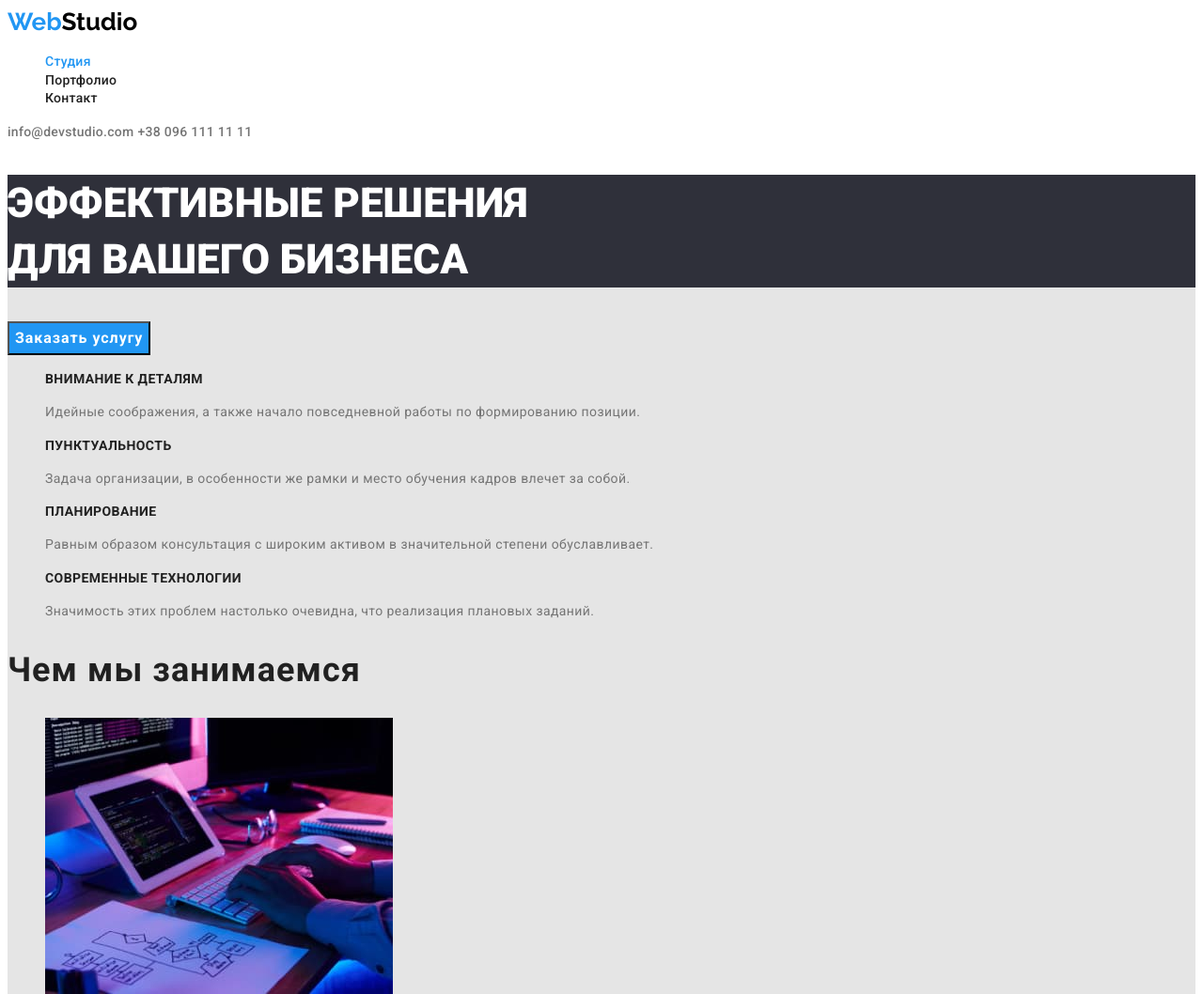
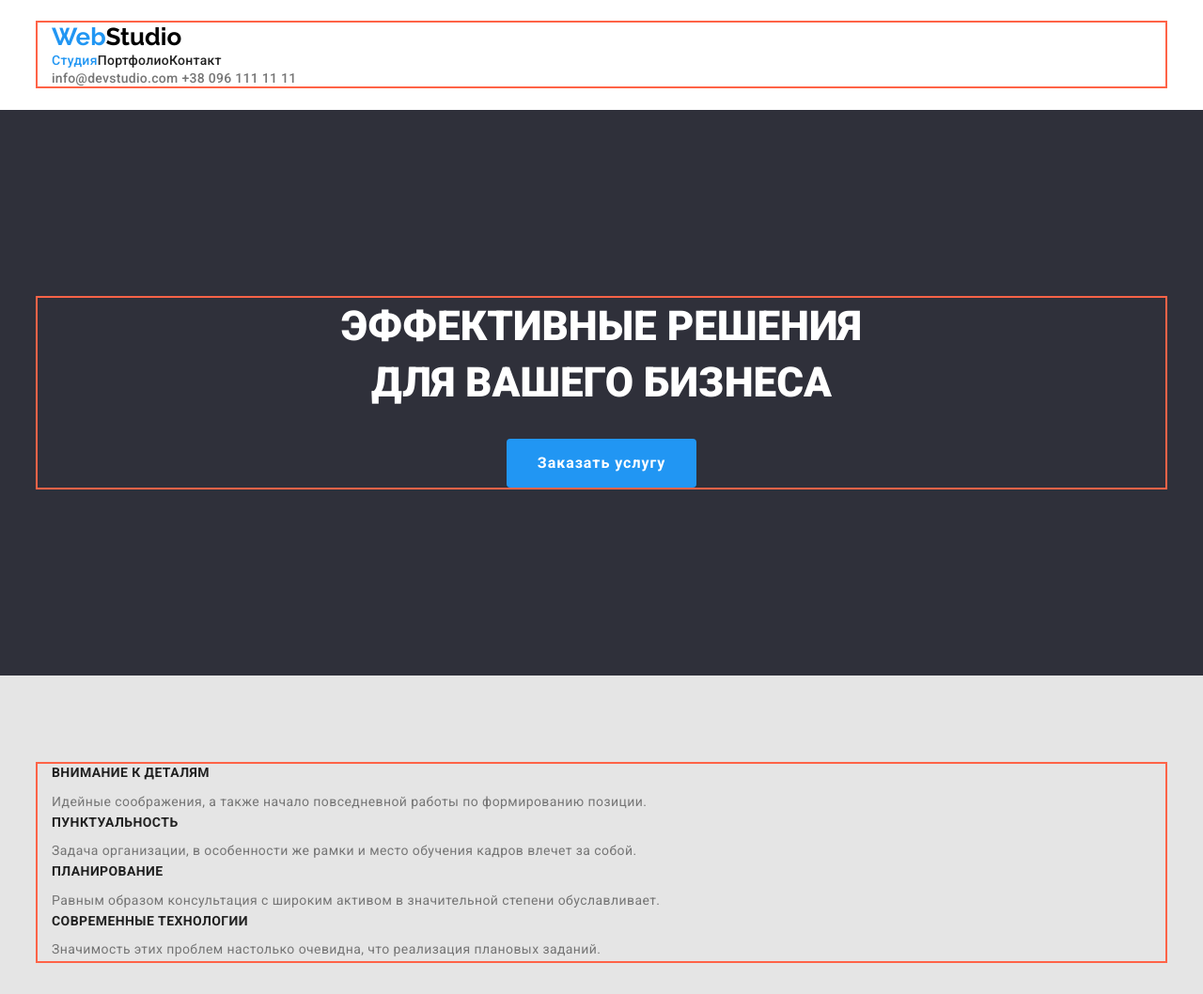
Before and after one commit to Zhenya240315/goit-markup-hw-03, a plain HTML site: page index.html in a window 1280 px wide. Shown: the top 1058 px of the page at 94% size. Drawn offline with nearby package versions, Linux system fonts and the light colour scheme.

Commit message:
1/3-hw-03

```diff
--- a/css/styles.css
+++ b/css/styles.css
@@ -1,8 +1,39 @@
+html{
+  box-sizing: border-box;
+}
+
+*,
+*::before,
+*::after {
+box-sizing: inherit;
+}
 :root {
   --title-color: #212121;
   --text-color: #757575;
   --accent-color: #2196f3;
   --main-backgroud: #e5e5e5;
+}
+p,h1,h2,h3,h4,h5,h6 {
+  margin: 0;
+}
+ul,ol {
+  margin: 0;
+  padding-left: 0;
+}
+.container {
+  width: 100%;
+  max-width: 1200px;
+  padding-left: 15px;
+  padding-right: 15px;
+  margin-left: auto;
+  margin-right: auto;
+  outline: 2px solid tomato;
+}
+button{
+  border: 1px solid transparent;
+}
+img {
+  display: block;
 }
 
 body {
@@ -11,6 +42,10 @@ body {
 }
 
 /*-----------header----------- */
+.header{
+  padding-top: 24px;
+  padding-bottom: 25px;
+}
 ul {
   list-style: none;
 }
@@ -36,6 +71,10 @@ ul {
 .header-list .header-link.current {
   color: #2196f3;
 }
+.header-list{
+  display: flex;
+}
+
 .header-link {
   font-family: "Roboto";
   font-weight: 500;
@@ -73,16 +112,24 @@ ul {
 .main {
   background-color: var(--main-backgroud);
 }
+.title {
+  background-color: #2f303a;
+  padding-top: 200px;
+  padding-bottom: 200px;
+  text-align: center;
+}
 .title-item {
   font-family: "Roboto";
   font-weight: 900;
   font-size: 44px;
   line-height: calc(60 / 44);
-  background-color: #2f303a;
+
   color: #ffffff;
 }
 
 .title-btn {
+  border-radius: 4px;
+  padding: 10px 32px;
   font-family: "Roboto";
   font-weight: 700;
   font-size: 16px;
@@ -90,13 +137,22 @@ ul {
   letter-spacing: 0.06em;
   background-color: var(--accent-color);
   color: #ffffff;
+  display: block;
+  min-width: 200px;
+
+  margin: 30px auto 0;
+
+}
+.description {
+  padding-top: 94px;
+
 }
 
 .description-title {
   font-size: 14px;
   line-height: 1.33;
   letter-spacing: 0.03em;
-
+  margin-bottom: 10px;
   color: var(--title-color);
 }
 
@@ -113,11 +169,17 @@ ul {
   letter-spacing: 0.03em;
   color: var(--title-color);
 }
+.work{
+  padding-top: 94px;
+
+}
 
 /*-----------Team-----------*/
 
 .team {
   background: #f5f4fa;
+  padding-top: 94px;
+  padding-bottom: 94px;
 }
 
 .team-title {
@@ -125,6 +187,8 @@ ul {
   line-height: calc(42 / 36);
   letter-spacing: 0.03em;
   color: var(--title-color);
+  padding-top: 94px;
+  padding-bottom: 50px;
 }
 
 .team-name {
@@ -145,6 +209,8 @@ ul {
 /*-----------footer-----------*/
 .ftr {
   background: #2f303a;
+  padding-top: 60px;
+  padding-bottom: 60px;
 }
 
 .ftr-studio {
@@ -164,6 +230,7 @@ ul {
   font-size: 14px;
   line-height: calc(24 / 14);
   letter-spacing: 0.03em;
+  margin-top: 20px;
   color: #ffffff;
 }
 
@@ -174,6 +241,8 @@ ul {
   letter-spacing: 0.03em;
   text-decoration: none;
   color: rgba(255, 255, 255, 0.6);
+  margin-top: 9px;
+  margin-bottom: 9px;
 }
 
 .footer-tel {
--- a/index.html
+++ b/index.html
@@ -5,17 +5,25 @@
     <meta http-equiv="X-UA-Compatible" content="IE=edge" />
     <meta name="viewport" content="width=device-width, initial-scale=1.0" />
     <title>Webstudio</title>
-    <link rel="stylesheet" href="./css/styles.css" />
+
     <link rel="preconnect" href="https://fonts.googleapis.com" />
     <link
       href="https://fonts.googleapis.com/css2?family=Raleway:wght@700&family=Roboto:wght@400;500;700;900&display=swap"
       rel="stylesheet"
     />
+    <link
+      rel="stylesheet"
+      href="https://cdnjs.cloudflare.com/ajax/libs/modern-normalize/1.1.0/modern-normalize.min.css"
+    />
     <link rel="preconnect" href="https://fonts.gstatic.com" crossorigin />
+    <link rel="stylesheet" href="./css/styles.css" />
   </head>
 
   <body class="body">
+
+
     <header class="header">
+      <div class="container">
 <nav>
   <a class="logo" href="/">Web<span class="studio">Studio</span></a>
   <ul class="header-list">
@@ -30,52 +38,55 @@
     </li>
   </ul>
 </nav>
-      <a href="mailto:info@devstudio.com" class="header-mail"
-        >info@devstudio.com</a
-      >
+
+       <a href="mailto:info@devstudio.com" class="header-mail">info@devstudio.com</a>
         <a href="tel:+380961111111" class="header-tel">+38 096 111 11 11</a>
+      </div>
     </header>
+
 
     <main class="main">
       <section class="title">
+        <div class="container">
 <h1 class="title-item">ЭФФЕКТИВНЫЕ РЕШЕНИЯ <br />ДЛЯ ВАШЕГО БИЗНЕСА</h1>
 <button class="title-btn" type="button">Заказать услугу</button>
+        </div>
+
       </section>
 
       <section class="description">
+        <div class="container">
 <ul>
   <li>
     <h3 class="description-title">ВНИМАНИЕ К ДЕТАЛЯМ</h3>
     <p class="description-text">
-              Идейные соображения, а также начало повседневной работы по
-              формированию позиции.
+      Идейные соображения, а также начало повседневной работы по формированию позиции.
     </p>
   </li>
   <li>
     <h3 class="description-title">ПУНКТУАЛЬНОСТЬ</h3>
     <p class="description-text">
-              Задача организации, в особенности же рамки и место обучения кадров
-              влечет за собой.
+      Задача организации, в особенности же рамки и место обучения кадров влечет за собой.
     </p>
   </li>
   <li>
     <h3 class="description-title">ПЛАНИРОВАНИЕ</h3>
     <p class="description-text">
-              Равным образом консультация с широким активом в значительной
-              степени обуславливает.
+      Равным образом консультация с широким активом в значительной степени обуславливает.
     </p>
   </li>
   <li>
     <h3 class="description-title">СОВРЕМЕННЫЕ ТЕХНОЛОГИИ</h3>
     <p class="description-text">
-              Значимость этих проблем настолько очевидна, что реализация
-              плановых заданий.
+      Значимость этих проблем настолько очевидна, что реализация плановых заданий.
     </p>
   </li>
 </ul>
+        </div>
       </section>
 
       <section class="work">
+        <div class="container">
 <h2 class="work-title">Чем мы занимаемся</h2>
 <ul class="work-image">
   <li class="work-image-jpg">
@@ -88,16 +99,16 @@
     <img src="./images/box3.jpg" alt="img3" width="370" height="294" />
   </li>
 </ul>
+        </div>
+
       </section>
+
       <section class="team">
+        <div class="container">
 <h2 class="team-title">Наша команда</h2>
 <ul class="team-list">
   <li class="team-item">
-            <img
-              src="./images/img1.jpg"
-              alt="фото Игорь Демьяненко"
-              width="270"
-            />
+    <img src="./images/img1.jpg" alt="фото Игорь Демьяненко" width="270" />
     <h3 class="team-name">Игорь Демьяненко</h3>
     <p class="team-work-position" lang="en">Product Designer</p>
   </li>
@@ -107,46 +118,41 @@
     <p class="team-work-position" lang="en">Frontend Developer</p>
   </li>
   <li class="team-item">
-            <img
-              src="./images/img3.jpg"
-              alt="фото Николай Тарасов"
-              width="270"
-            />
+    <img src="./images/img3.jpg" alt="фото Николай Тарасов" width="270" />
     <h3 class="team-name">Николай Тарасов</h3>
     <p class="team-work-position" lang="en">Marketing</p>
   </li>
   <li class="team-item">
-            <img
-              src="./images/img4.jpg"
-              alt="фото Михаил Ермаков"
-              width="270"
-            />
+    <img src="./images/img4.jpg" alt="фото Михаил Ермаков" width="270" />
     <h3 class="team-name">Михаил Ермаков</h3>
     <p class="team-work-position" lang="en">UI Designer</p>
   </li>
 </ul>
+        </div>
+
       </section>
     </main>
 
+
+
     <footer class="ftr">
+      <div class="container">
 <a class="logo" href="/">Web<span class="ftr-studio">Studio</span></a>
 <div>
   <address class="footer-contacts">
     г. Киев, пр-т Леси Украинки, 26
     <ul class="footer-list">
       <li>
-              <a href="mailto:info@example.com" class="footer-mail"
-                >info@example.com</a
-              >
+        <a href="mailto:info@example.com" class="footer-mail">info@example.com</a>
       </li>
       <li>
-              <a href="tel:+380991111111" class="footer-tel"
-                >+38 099 111 11 11</a
-              >
+        <a href="tel:+380991111111" class="footer-tel">+38 099 111 11 11</a>
       </li>
     </ul>
   </address>
 </div>
+      </div>
+
     </footer>
   </body>
 </html>
```
Also changed, not shown: portfolio.html (+18 -10 lines), .prettierrc.json (added). Lines whose indentation alone changed are shown as unchanged.
